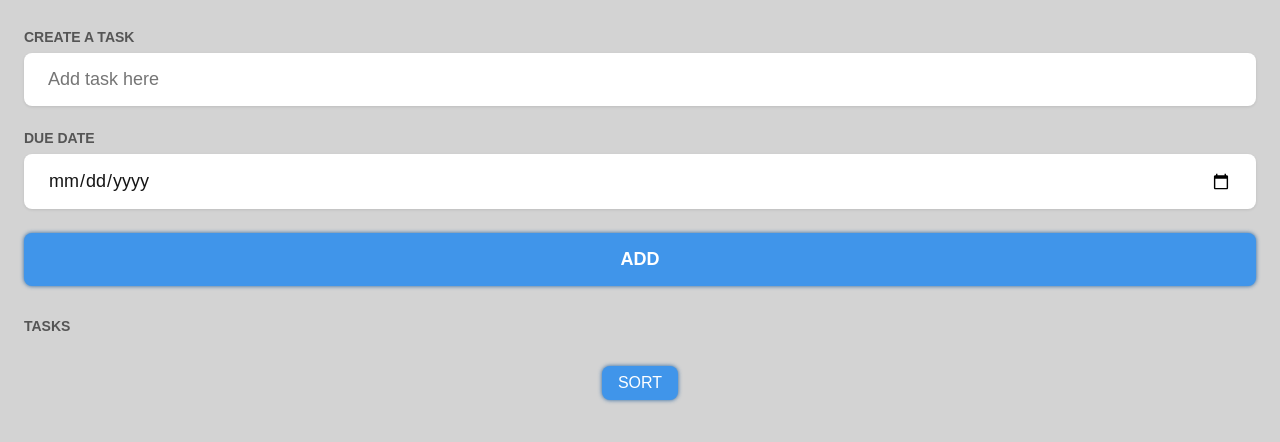
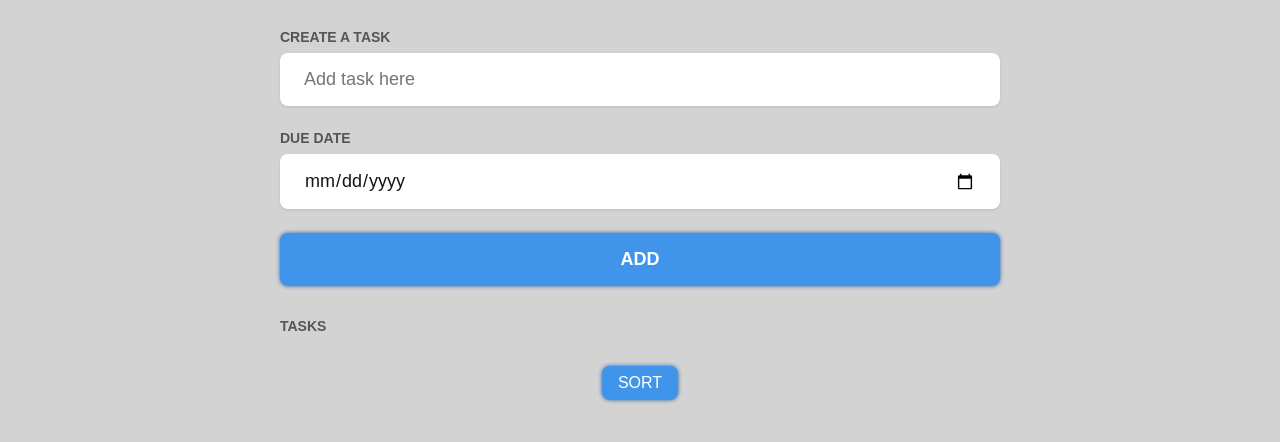
Before and after one commit to stephancloete/NewToDoAppInJS, a plain HTML site: page index.html in a window 1280 px wide. Shown: the part 72-514 px from the top of the page. Drawn offline with Linux system fonts and the light colour scheme.

Commit message:
CSS
Added Media Queries to make app responsive to various viewport sizes

```diff
--- a/css/style.css
+++ b/css/style.css
@@ -13,19 +13,19 @@ input:not([type="checkbox"]), button {
 	background: none;
 	cursor: initial;
 }
-/* */
+/* Style body background colour*/
 body {
 	background: lightgrey;
 	color: rgb(21, 21, 21);
 }
-/* */
+/* Style section margin and padding*/
 section {
 	margin-top: 2rem;
 	margin-bottom: 2rem;
 	padding-left: 1.5rem;
 	padding-right: 1.5rem;
 }
-/* */
+/* Style h2 elements*/
 h2 {
 	color: rgb(21, 21, 21);
 	font-size: 2rem;
@@ -35,7 +35,7 @@ h2 {
 	font-weight: 700;
 	text-transform: uppercase;
 }
-/* */
+/* Style h4 elements*/
 h4 {
 	color: #555555;
 	font-size: 0.875rem;
@@ -185,3 +185,31 @@ h4 {
 .sortList button:hover {
 	opacity: 0.75;
 }
+
+
+/* Small devices (portrait tablets and large phones, 600px and up) */
+@media only screen and (min-width: 600px) {
+	section {
+		width: 90%;
+		margin-left: auto;
+		margin-right: auto;
+	}
+}
+
+/* Medium devices (landscape tablets, 768px and up) */
+@media only screen and (min-width: 768px) {
+	section {
+		width: 70%;
+		margin-left: auto;
+		margin-right: auto;
+	}
+}
+
+/* Large devices (laptops/desktops, 992px and up) */
+@media only screen and (min-width: 992px) {
+	section {
+		width: 60%;
+		margin-left: auto;
+		margin-right: auto;
+	}
+}
--- a/index.html
+++ b/index.html
@@ -2,6 +2,7 @@
 <html lang="en">
     <head>
         <title>JavaScript ToDo App</title>
+        <meta name ="viewport" content="width=device-width, initial-scale=1.0">
         <link rel="stylesheet" href="/css/style.css">
     </head>
 
```
